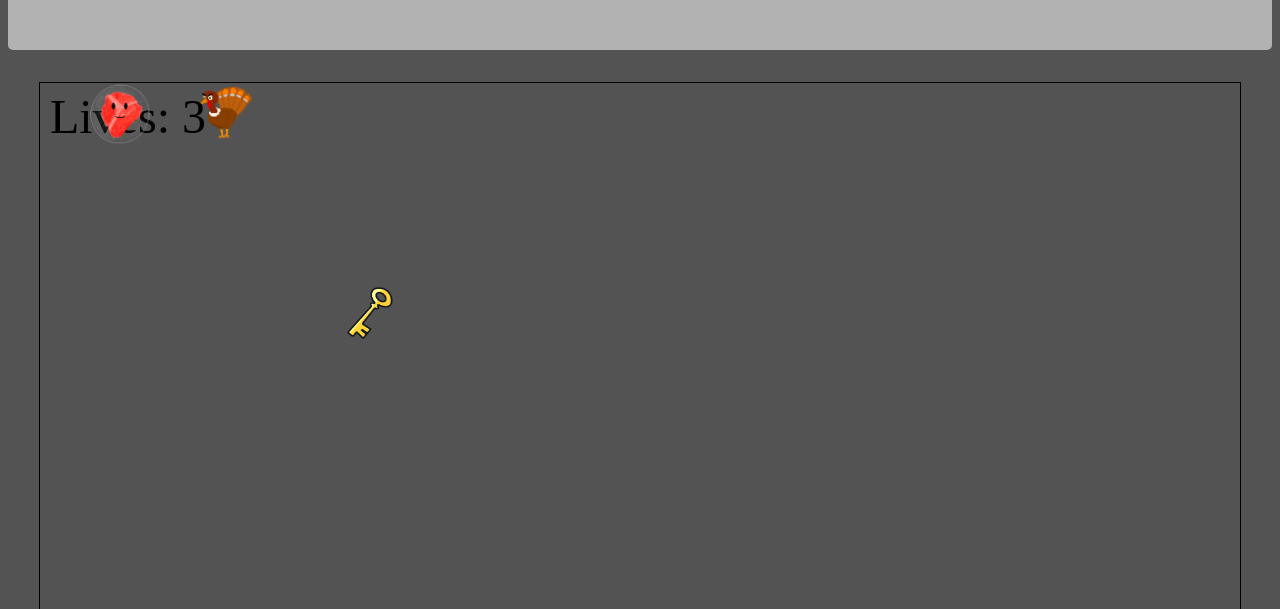
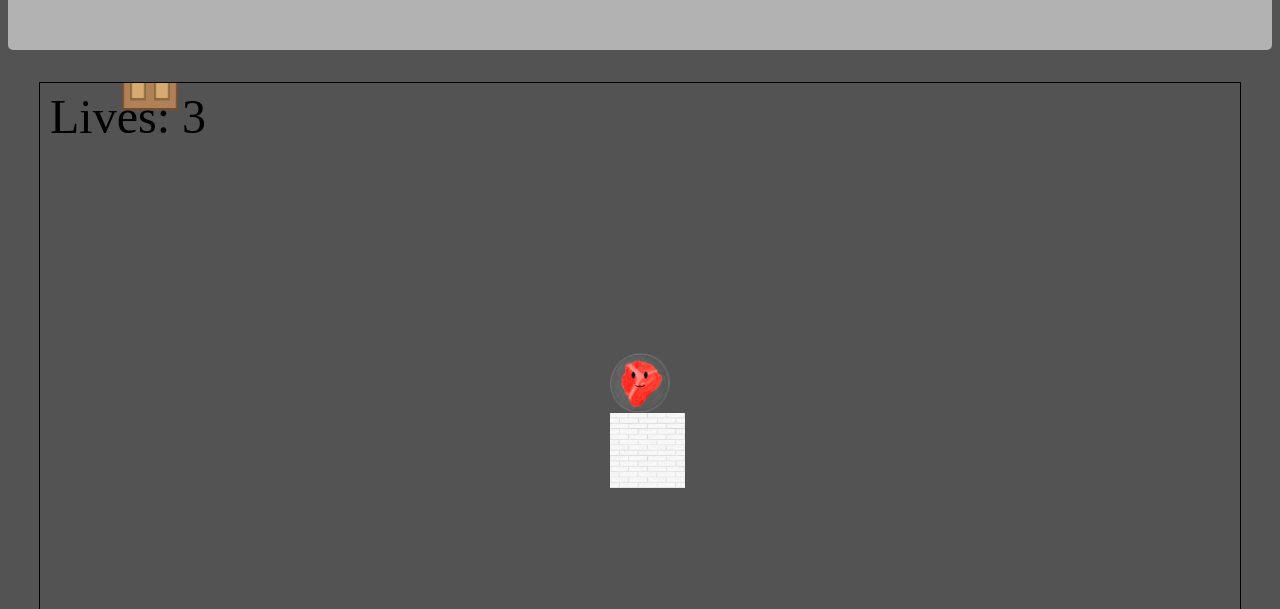
Before and after one commit to sg-fernando/impossible-turkey, a plain HTML site: page game.html in a window 1280 px wide. Shown: the part 191-800 px from the top of the page. Drawn offline with Linux system fonts and the light colour scheme.

Commit message:
camera movement

```diff
--- a/entities.js
+++ b/entities.js
@@ -199,6 +199,7 @@ class Player extends Movable
         this.jumpLimit = 2;
         this.moveAnimation = new SpriteAnimation("player-moving", [1,8], true)
         this.lives = 3;
+        player = this;
     }
 
     canJump()
@@ -216,8 +217,8 @@ class Player extends Movable
 
     respawn()
     {
-        this.position = new Vector(50,50);
-        this.vy = -5;
+        this.position = new Vector(500,50);
+        this.vy = -10;
     }
 
     loseLife()
@@ -290,8 +291,8 @@ class Goal extends Entity
 {
     constructor(position, ctx)
     {
-        super(position, ctx, "images/key.png", 60, 60);
-        let offset = 15
+        super(position, ctx, "images/door.png", 80, 100);
+        let offset = 50
         this.collision = new CollisionBox(
             new Vector(this.position.x + offset, this.position.y + offset),
             this.width-(offset*2),
--- a/game.html
+++ b/game.html
@@ -24,6 +24,7 @@
                 <p>Cool Games</p>
             </footer>
         </div>
+        <script src="levels.json"></script>
         <script src="entities.js"></script>
         <script src="environment.js"></script>
         <script src="levels.js"></script>
--- a/impossibleTurkey.js
+++ b/impossibleTurkey.js
@@ -3,27 +3,25 @@
 const canvas = document.getElementById("gameCanvas");
 const ctx = canvas.getContext("2d");
 
+
 var gravity = 1;
 var player;
 var level;
+const camera = new Camera();
 
 let s = [
-    new Surface(new Vector(0,300), ctx, "images/square.jpg", 600, 100),
-    new Surface(new Vector(100,400), ctx, "images/square.jpg", 800, 100),
-    new Surface(new Vector(900,000), ctx, "images/square.jpg", 75, 500),
-    new Brick(new Vector(0,300), ctx),
-    new Brick(new Vector(75,300), ctx)
+    new Brick(new Vector(500,400), ctx)
 ];
 // const surface3 = new Surface(new Vector(900,200), ctx, "images/square.jpg", 75, 75);
 
 let e = [
-    new Turkey(new Vector(150,0), ctx, 2)
 ];
 
-level = new Level(new Vector(50,0), new Vector(300,200), ctx, s, e);
+level = new Level(new Vector(500,0), new Vector(0,0), ctx, s, e);
 
 function update()
 {
+    camera.update();
     level.update();
     // update canvas
     requestAnimationFrame(update);
--- a/inputHandler.js
+++ b/inputHandler.js
@@ -11,3 +11,24 @@ addEventListener("keyup", function(e)
     if (e.code == "KeyD" || e.code == "KeyA") { player.vx = 0; }
     if (e.code == "KeyS") { player.vy = 0; }
 })
+
+
+
+function getMousePosition(canvas, event) {
+    let rect = canvas.getBoundingClientRect();
+    let x = event.clientX - rect.left;
+    let y = event.clientY - rect.top;
+
+    x = Math.floor(x/75)*75;
+    y = Math.floor(y/75)*75;
+
+    level.appendSurface(new Brick(x, y));
+
+
+    console.log("Coordinate x: " + x,
+                "Coordinate y: " + y);
+}
+addEventListener("mousedown", function(e)
+{
+    getMousePosition(canvas, e);
+});
--- a/levels.js
+++ b/levels.js
@@ -7,7 +7,6 @@ class Level
         this.entities = entities;
         this.player = new Player(playerPosition, ctx);
         this.goal = new Goal(goalPosition, ctx);
-        player = this.player;
 
         this.player.surfaces = this.surfaces;
         for (let i = 0; i < this.entities.length; i++)
@@ -39,10 +38,12 @@ class Level
     update()
     {
         this.ctx.clearRect(0, 0, canvas.width, canvas.height);
+
+        this.goal.update();
+
         this.player.showLives();
         this.player.update();
 
-        this.goal.update();
 
         for (let i = 0; i < this.entities.length; i++)
         {
@@ -55,3 +56,73 @@ class Level
         }
     }
 }
+
+class Camera
+{
+    constructor()
+    {
+        this.everything = [];
+    }
+
+    moveX(amount)
+    {
+        level.player.position.x += amount;
+        level.goal.position.x += amount;
+
+        for (let i = 0; i < level.surfaces.length; i++)
+        {
+            level.surfaces[i].position.x += amount;
+        }
+        for (let i = 0; i < level.entities.length; i++)
+        {
+            level.entities[i].position.x += amount;
+        }
+    }
+
+    moveY(amount)
+    {
+        level.player.position.y += amount;
+        level.goal.position.y += amount;
+
+        for (let i = 0; i < level.surfaces.length; i++)
+        {
+            level.surfaces[i].position.y += amount;
+        }
+        for (let i = 0; i < level.entities.length; i++)
+        {
+            level.entities[i].position.y += amount;
+        }
+    }
+
+    update()
+    {
+        if (player.position.x+(player.width/2) > canvas.width/2)
+        {
+            this.moveX(-5);
+        }
+        else if (player.position.x+(player.width/2) < canvas.width/2)
+        {
+            this.moveX(5);
+        }
+
+        if (player.position.y+(player.height/2) > canvas.height/2)
+        {
+            this.moveY(-10);
+        }
+        else if (player.position.x+(player.height/2) < canvas.height/2)
+        {
+            this.moveY(10);
+        }
+    }
+}
+
+class Main
+{
+    constructor()
+    {
+        fetch('./levels.json')
+        .then((response) => response.json())
+        .then((json) => console.log(json));
+
+    }
+}
--- /dev/null
+++ b/levels.json
@@ -0,0 +1,3 @@
+{
+
+}
```
Also changed, not shown: images/door.png (added).
